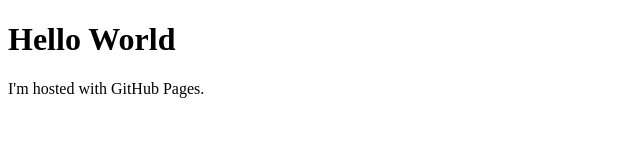
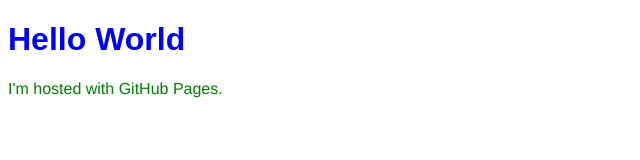
Before and after one commit to SaiKrishnaChaitanya24/SaiKrishnaChaitanya24.github.io, a plain HTML site: page index.html in a window 1280 px wide. Shown: the whole page, without its empty margins (0-640 px from the left). Drawn offline with Linux system fonts and the light colour scheme.

Commit message:
Update index.html

```diff
--- a/index.html
+++ b/index.html
@@ -1,7 +1,20 @@
 <!DOCTYPE html>
 <html>
+<head>
+    <style>
+        h1 {
+            color: blue;
+            font-family: Arial, sans-serif;
+        }
+
+        p {
+            color: green;
+            font-family: Helvetica, sans-serif;
+        }
+    </style>
+</head>
 <body>
-<h1>Hello World</h1>
-<p>I'm hosted with GitHub Pages.</p>
+    <h1>Hello World</h1>
+    <p>I'm hosted with GitHub Pages.</p>
 </body>
 </html>
```
